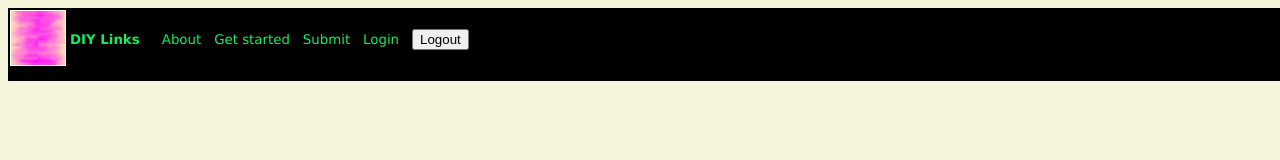
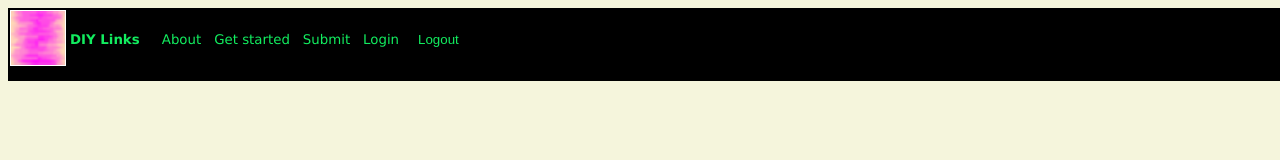
Before and after one commit to hermitish/DIYLinks, a plain HTML site: page src/index.html in a window 1280 px wide. Shown: the top 160 px of the page. Drawn offline with Linux system fonts and the light colour scheme; no server answers.

Commit message:
Change logout button

```diff
--- a/src/index.html
+++ b/src/index.html
@@ -24,7 +24,7 @@
                 <a href="howto.html"> Get started</a> :
                 <a href="submit/submit.html"> Submit</a> :
                 <a href="login/login.html"> Login</a> :
-                <button id="logout-button">Logout</button>
+                <button  style="border: none; background-color: black; color: #12ed5f; cursor: pointer" id="logout-button"> Logout </a>
               </td>
             </tr>
           </table>
```
